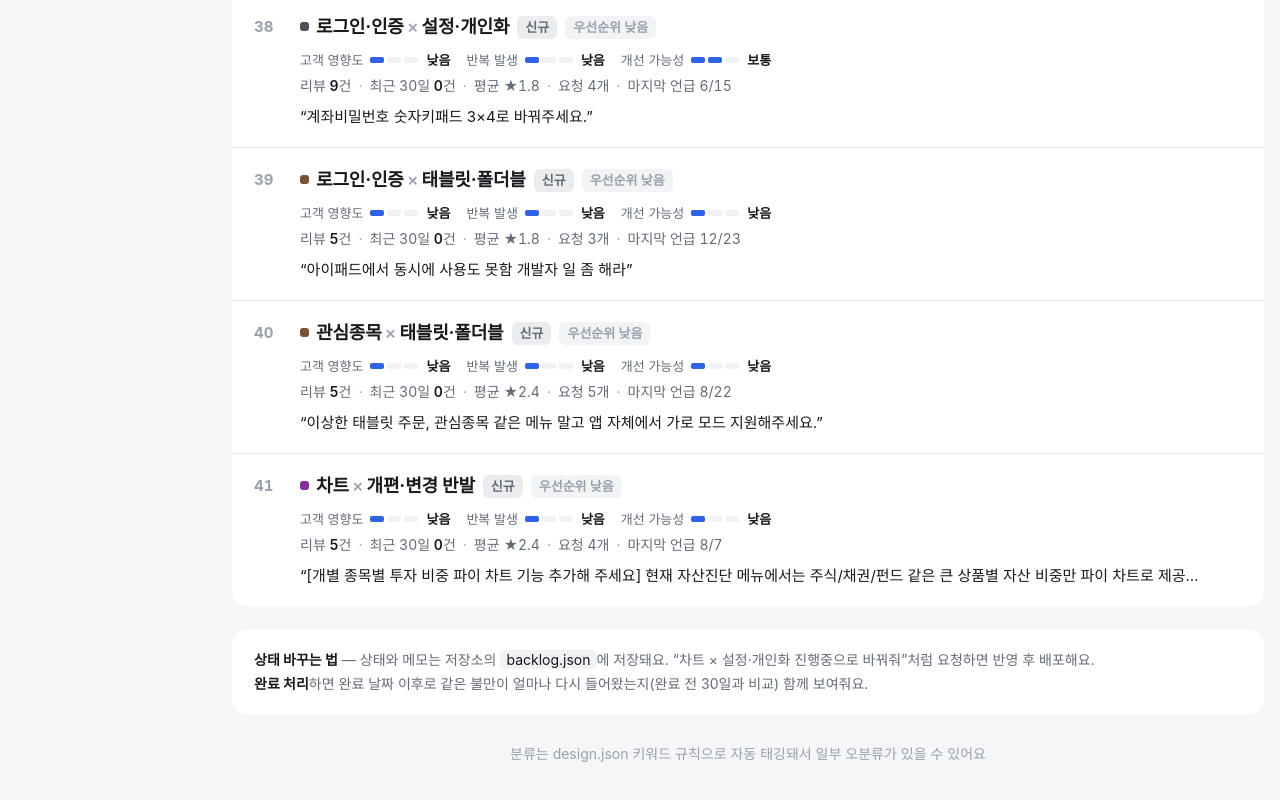
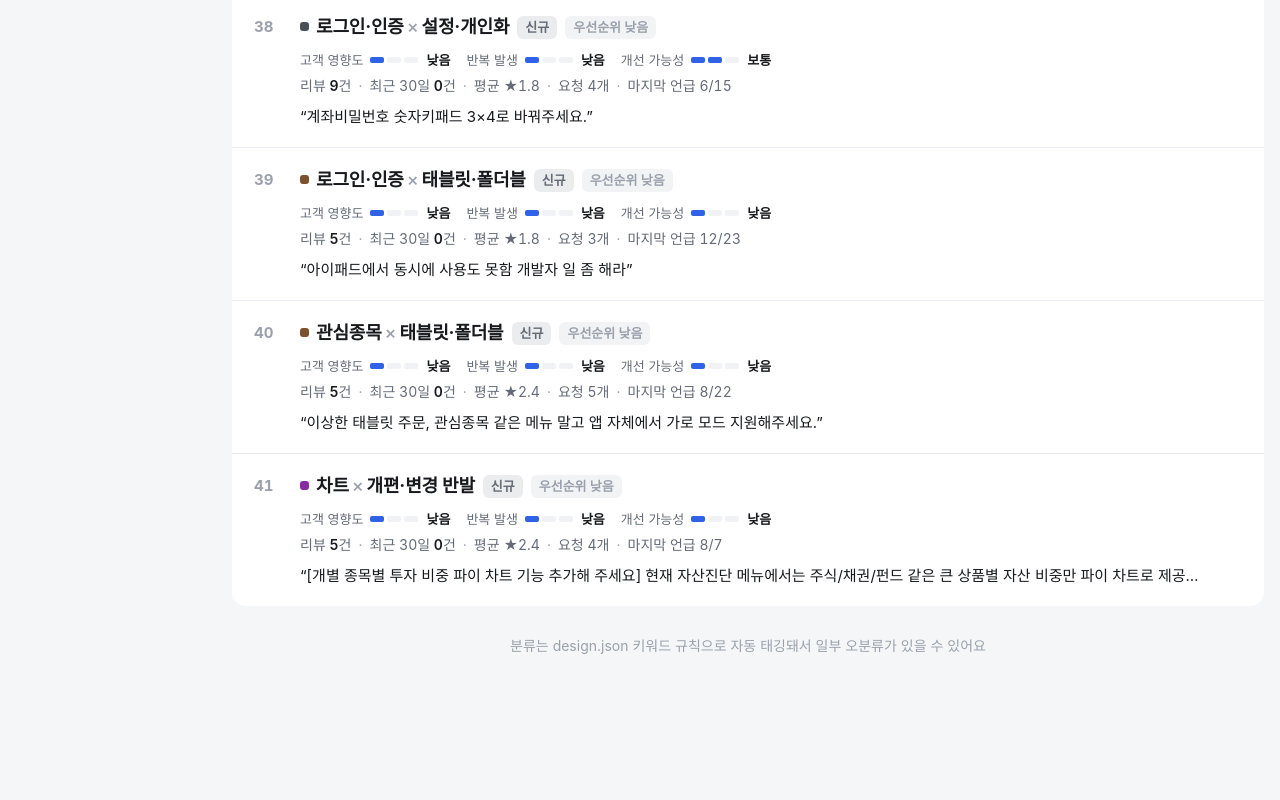
Before and after one commit to tutueuieui/namuh-reviews, a plain HTML site: page backlog.html in a window 1280 px wide. Shown: the part 6112-6912 px from the top of the page. After the commit the page ends 6864 px from the top, so only its background shows below. Drawn offline with Linux system fonts and the light colour scheme; a web font is replaced by a local one.

Commit message:
백로그 하단 상태 안내 박스 제거
Co-Authored-By: Claude Opus 5.5 <noreply@anthropic.com>

```diff
--- a/backlog.html
+++ b/backlog.html
@@ -274,9 +274,6 @@ mark{background:var(--mark);color:inherit;border-radius:2px;padding:0 1px}
 .bd .foot a{font-size:14px;font-weight:600;color:var(--sub);text-decoration:none}
 .bd .foot a:hover{color:var(--text)}
 .clamp{display:-webkit-box;-webkit-line-clamp:4;-webkit-box-orient:vertical;overflow:hidden}
-.bl-how{margin-top:24px;padding:18px 22px;font-size:14px;color:var(--sub);line-height:1.7}
-.bl-how b{color:var(--text)}
-.bl-how code{font-family:inherit;background:var(--chip);border-radius:5px;padding:1px 6px;color:var(--text)}
 @media (max-width:860px){
   .bl-kpi{grid-template-columns:repeat(2,1fr);row-gap:16px}
   .bl-kpi > div:nth-child(3){border-left:0}
@@ -322,10 +319,6 @@ mark{background:var(--mark);color:inherit;border-radius:2px;padding:0 1px}
   </div>
   <div class="bl-list" id="list"></div>
 
-  <div class="card bl-how">
-    <b>상태 바꾸는 법</b> — 상태와 메모는 저장소의 <code>backlog.json</code>에 저장돼요. “차트 × 설정·개인화 진행중으로 바꿔줘”처럼 요청하면 반영 후 배포해요.<br>
-    <b>완료 처리</b>하면 완료 날짜 이후로 같은 불만이 얼마나 다시 들어왔는지(완료 전 30일과 비교) 함께 보여줘요.
-  </div>
   <p class="note">분류는 design.json 키워드 규칙으로 자동 태깅돼서 일부 오분류가 있을 수 있어요</p>
 </div>
 
```
